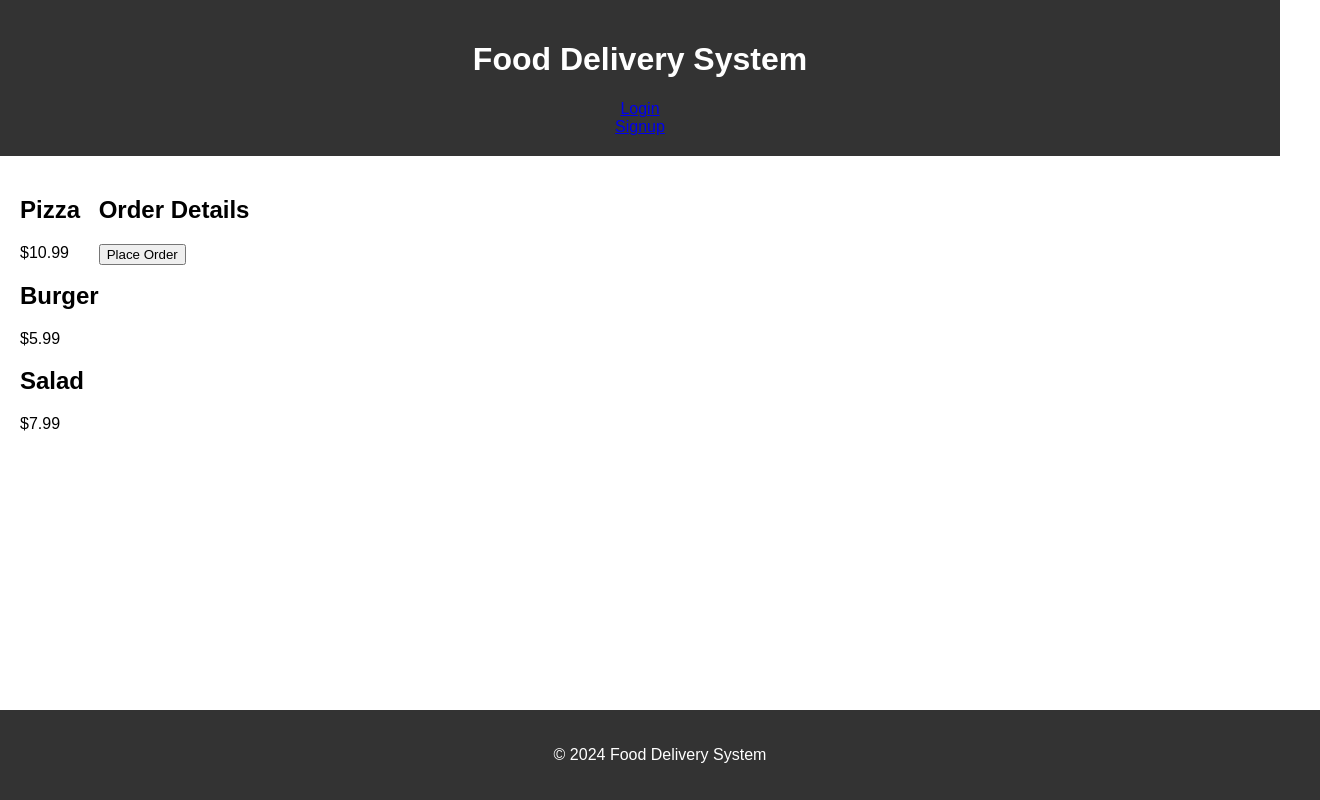
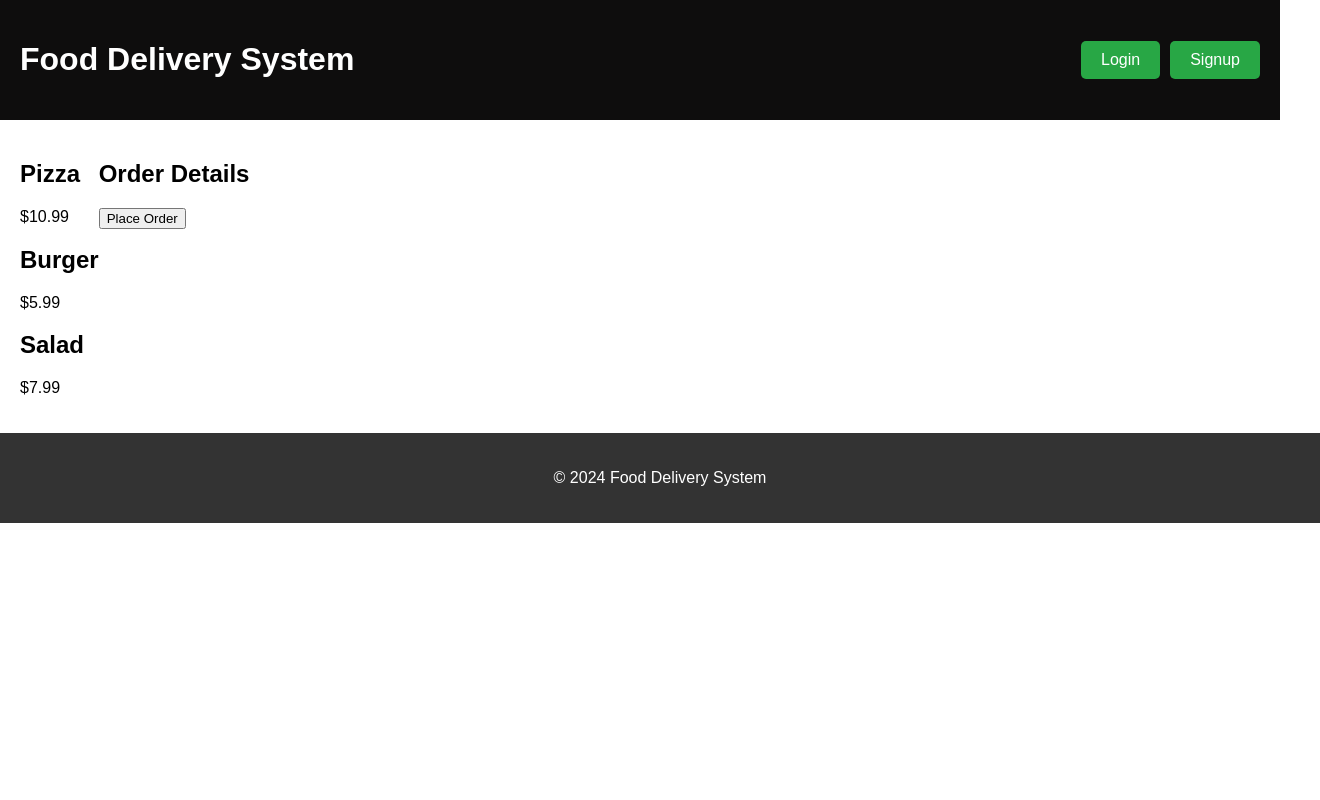
Before and after one commit to ShubhamMore6688/mayur-project-website, a plain HTML site: page index.html in a window 1280 px wide. Shown: the whole page, 1320 px wide, since content can reach past the window. Drawn offline with Linux system fonts and the light colour scheme.

Commit message:
modified styles.css

```diff
--- a/styles.css
+++ b/styles.css
@@ -1,18 +1,10 @@
-body {
-    font-family: 'Arial', sans-serif;
-    margin: 0;
-    padding: 0;
-}
+
 
 header, main, footer {
     padding: 20px;
 }
 
-header {
-    background-color: #333;
-    color: #fff;
-    text-align: center;
-}
+
 
 main {
     display: flex;
@@ -27,7 +19,50 @@ footer {
     background-color: #333;
     color: #fff;
     text-align: center;
-    position: fixed;
+    /* text-align: ; */
+    justify-content: space-around;
+    /* position: fixed; */
     bottom: 0;
     width: 100%;
 }
+
+body {
+    margin: 0;
+    font-family: Arial, sans-serif;
+}
+
+header {
+    background-color: #0e0d0d;
+    color: white;
+    padding: 20px;
+    display: flex;
+    justify-content: space-between;
+    align-items: center;
+}
+
+.login-btn{
+    text-decoration: none;
+    color: white;
+}
+
+
+
+.header-buttons {
+    display: flex;
+}
+
+.btn {
+    margin-left: 10px; /* Add some spacing between buttons */
+}
+
+.signup-btn {
+    background-color: #28a745;
+    color: #fff;
+    padding: 10px 20px;
+    border-radius: 5px;
+    text-decoration: none;
+}
+
+.signup-btn:hover {
+    background-color: #218838;
+}
```
